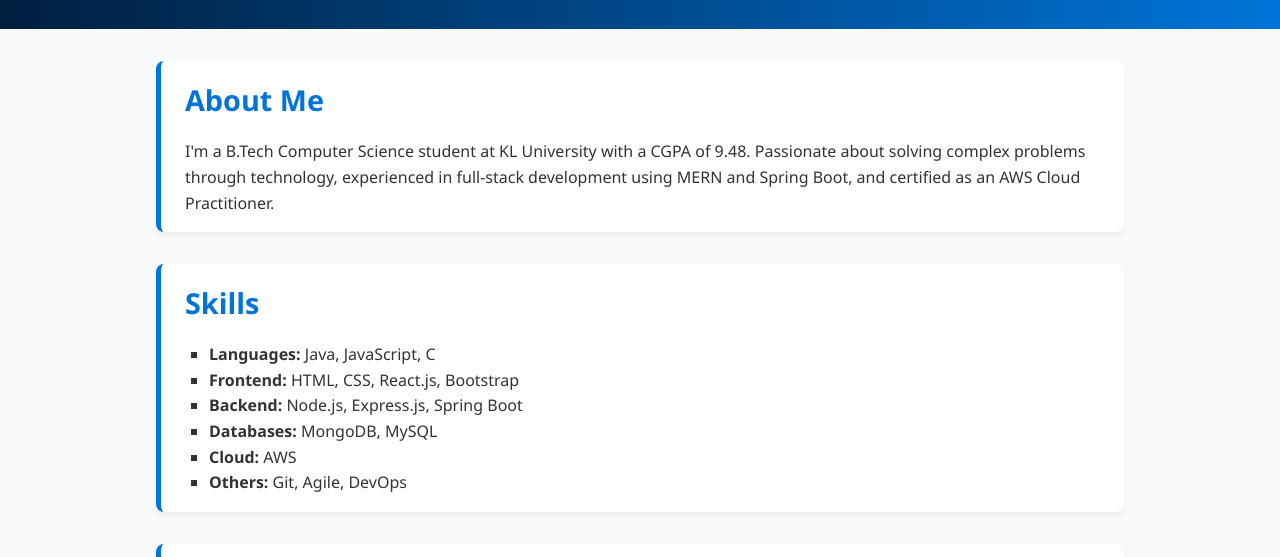
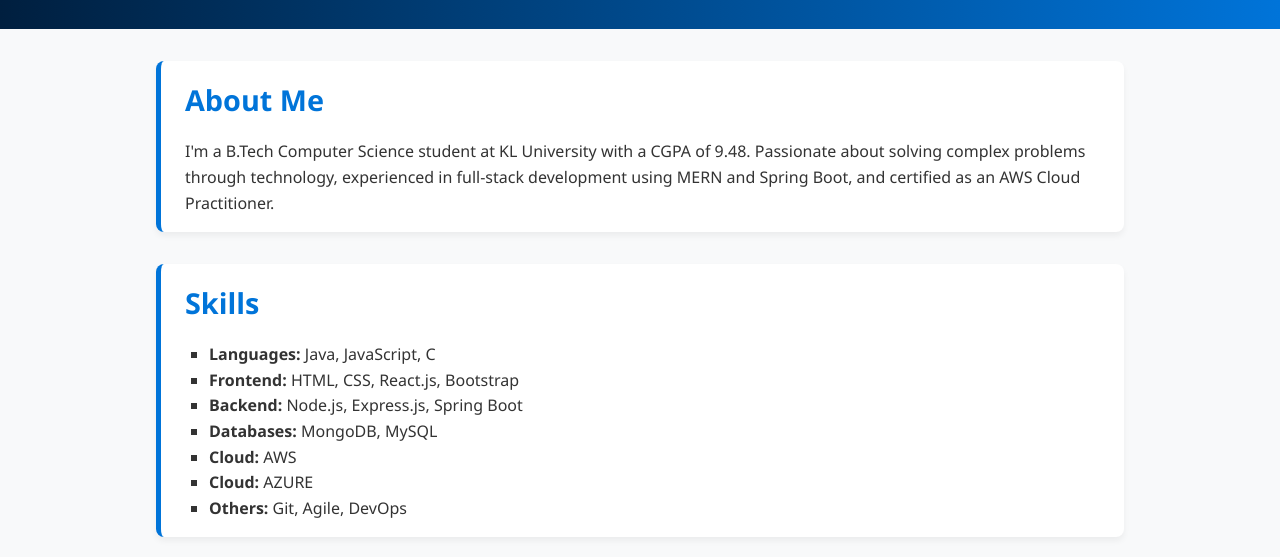
Before and after one commit to uvishnuvardhan30001/portfolio, a plain HTML site: page index.html in a window 1280 px wide. Shown: the part 163-720 px from the top of the page. Drawn offline with Linux system fonts and the light colour scheme.

Commit message:
Update index.html

```diff
--- a/index.html
+++ b/index.html
@@ -34,6 +34,7 @@
         <li><strong>Backend:</strong> Node.js, Express.js, Spring Boot</li>
         <li><strong>Databases:</strong> MongoDB, MySQL</li>
         <li><strong>Cloud:</strong> AWS</li>
+        <li><strong>Cloud:</strong> AZURE</li>
         <li><strong>Others:</strong> Git, Agile, DevOps</li>
       </ul>
     </section>
```
